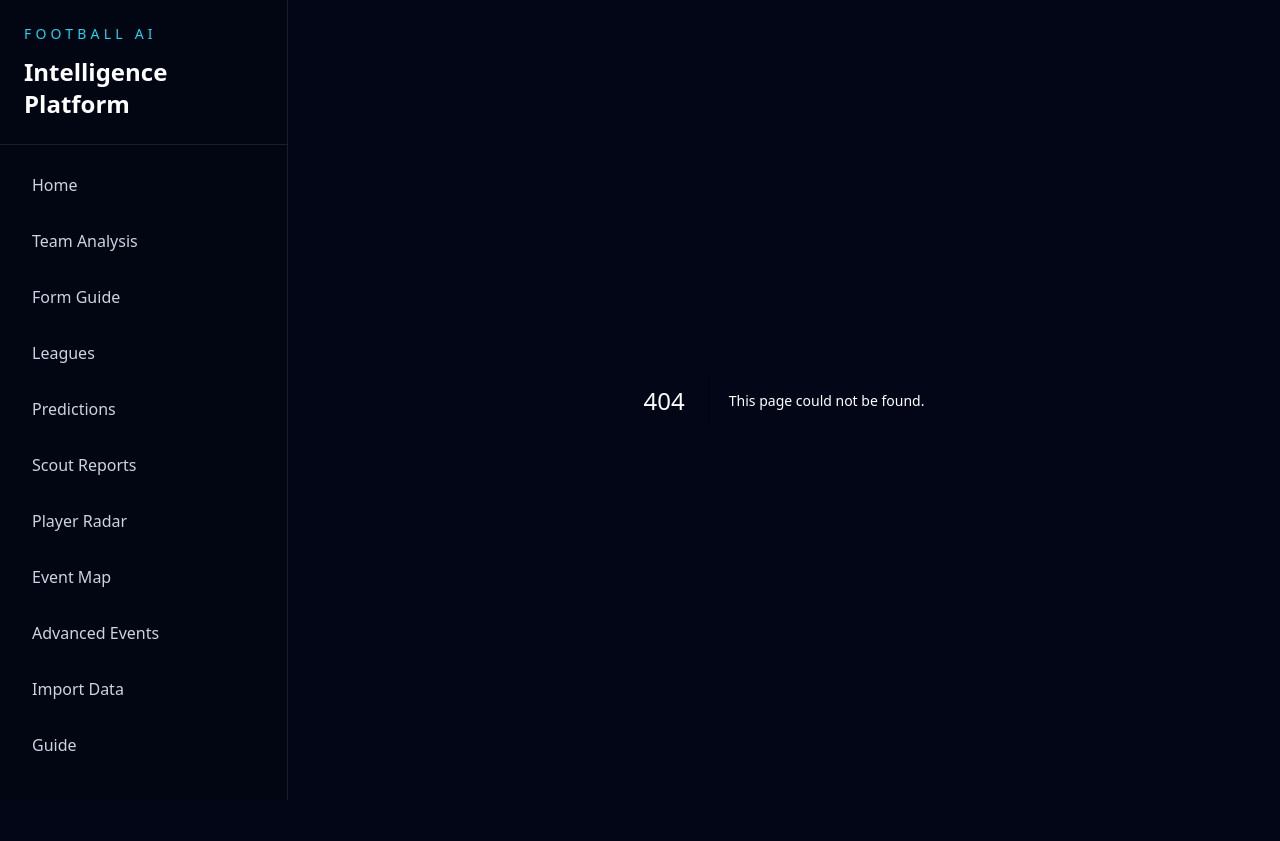
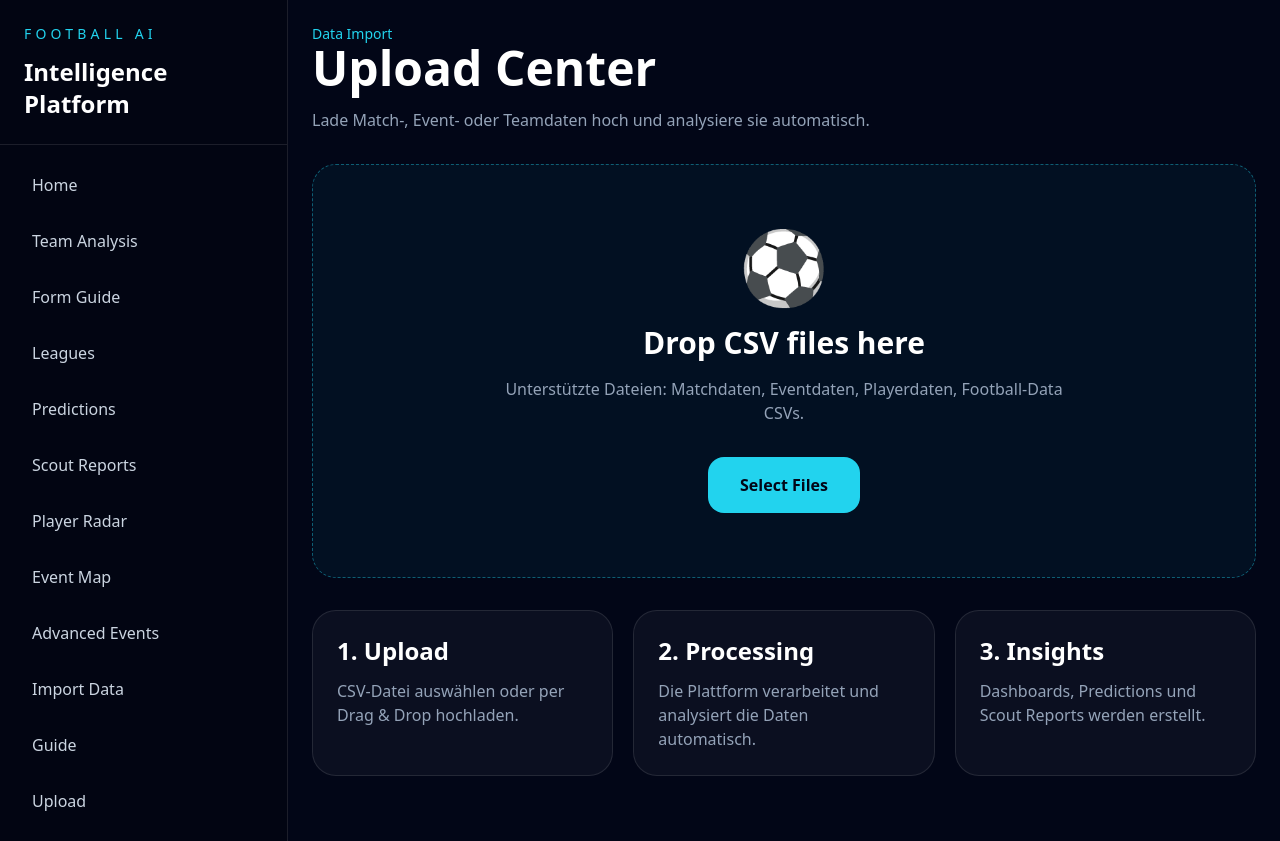
Before and after one commit to nasti8311-dot/football-intelligence-platform, a Next.js app: page /upload-center in a window 1280 px wide. Before the commit this address had no page. Before the commit the page ends 800 px from the top, so only its background shows below. Built offline with nearby package versions, Linux system fonts and the light colour scheme.

Commit message:
Add upload center

```diff
--- a/app/layout.tsx
+++ b/app/layout.tsx
@@ -18,6 +18,7 @@ const nav = [
   ["/event-intelligence", "Advanced Events"],
   ["/admin/import", "Import Data"],
   ["/guide", "Guide"],
+  ["/upload-center", "Upload"],
 ];
 
 export default function RootLayout({
--- /dev/null
+++ b/app/upload-center/page.tsx
@@ -0,0 +1,80 @@
+export default function UploadCenterPage() {
+  return (
+    <main className="min-h-screen bg-slate-950 p-6 text-white">
+      <div className="mx-auto max-w-5xl space-y-8">
+
+        <section>
+          <p className="text-sm text-cyan-400">
+            Data Import
+          </p>
+
+          <h1 className="text-5xl font-black">
+            Upload Center
+          </h1>
+
+          <p className="mt-4 max-w-2xl text-slate-400">
+            Lade Match-, Event- oder Teamdaten hoch und analysiere sie automatisch.
+          </p>
+        </section>
+
+        <section className="rounded-3xl border border-dashed border-cyan-400/40 bg-cyan-400/5 p-16 text-center">
+          <div className="mx-auto max-w-xl">
+            <div className="text-7xl">
+              ⚽
+            </div>
+
+            <h2 className="mt-6 text-3xl font-bold">
+              Drop CSV files here
+            </h2>
+
+            <p className="mt-4 text-slate-400">
+              Unterstützte Dateien:
+              Matchdaten, Eventdaten, Playerdaten, Football-Data CSVs.
+            </p>
+
+            <button className="mt-8 rounded-2xl bg-cyan-400 px-8 py-4 font-bold text-slate-950 transition hover:scale-105">
+              Select Files
+            </button>
+          </div>
+        </section>
+
+        <section className="grid gap-5 md:grid-cols-3">
+          <InfoCard
+            title="1. Upload"
+            text="CSV-Datei auswählen oder per Drag & Drop hochladen."
+          />
+
+          <InfoCard
+            title="2. Processing"
+            text="Die Plattform verarbeitet und analysiert die Daten automatisch."
+          />
+
+          <InfoCard
+            title="3. Insights"
+            text="Dashboards, Predictions und Scout Reports werden erstellt."
+          />
+        </section>
+      </div>
+    </main>
+  );
+}
+
+function InfoCard({
+  title,
+  text,
+}: {
+  title: string;
+  text: string;
+}) {
+  return (
+    <div className="rounded-3xl border border-white/10 bg-white/[0.04] p-6">
+      <h3 className="text-2xl font-bold">
+        {title}
+      </h3>
+
+      <p className="mt-3 text-slate-400">
+        {text}
+      </p>
+    </div>
+  );
+}
```
